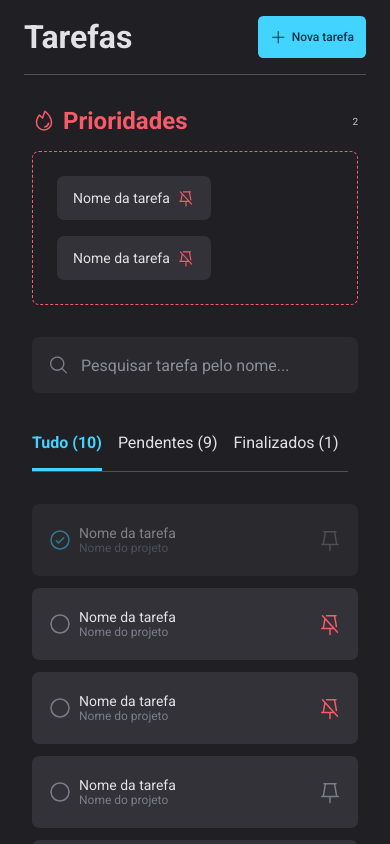
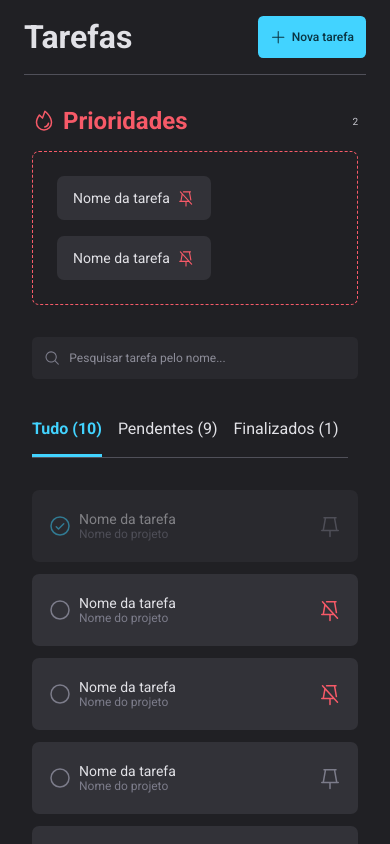
Before and after one commit to caio-guimaraes-web/e-tasks-styled-components, a React (Vite) app: page / in a window 390 px wide. Built offline with nearby package versions, Linux system fonts and the light colour scheme.

Commit message:
input responsivity

```diff
--- a/src/components/Input/styles.js
+++ b/src/components/Input/styles.js
@@ -1,4 +1,4 @@
-import styled from "styled-components";
+import styled from "styled-components"
 
 export const Container = styled.div`
   width: 100%;
@@ -8,13 +8,13 @@
   background-color: ${({ theme }) => theme.COLORS.GRAY_700};
   color: ${({ theme }) => theme.COLORS.GRAY_100};
 
-  border-radius: 7px;
+  border-radius: 0.43rem;
 
   > input {
-    height: 56px;
+    height: 3.5rem;
     width: 100%;
-    font-size: 16px;
-    padding: 12px;
+    font-size: 1rem;
+    padding: 0.75rem;
 
     color: ${({ theme }) => theme.COLORS.GRAY_100};
     background: transparent;
@@ -26,8 +26,8 @@
   }
 
   > svg {
-    margin-left: 16px;
-    font-size: 24px;
+    margin-left: 1rem;
+    font-size: 1.5rem;
     color: ${({ theme }) => theme.COLORS.GRAY_400};
   }
-`;
+`
```
